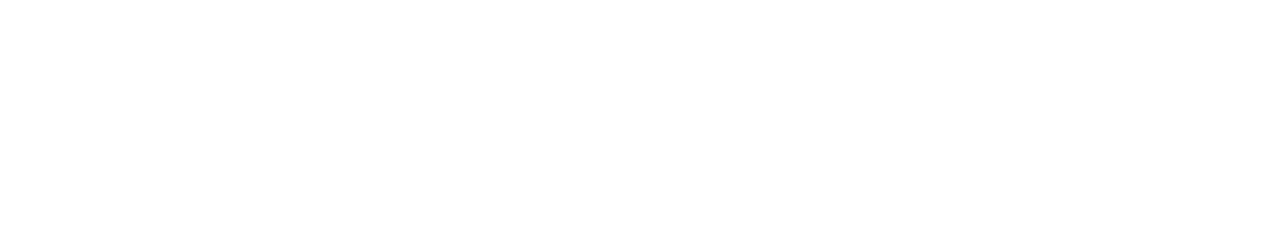
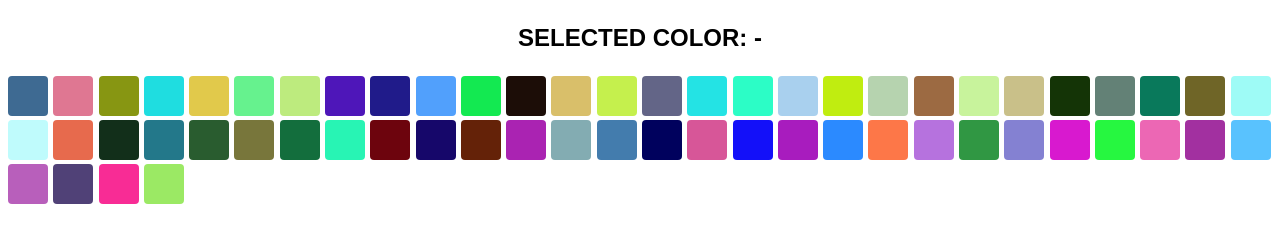
Before and after one commit to N-Koshenko/goit-lms-js-tasks, a plain HTML site: page index.html in a window 1280 px wide. Drawn offline with nearby package versions, Linux system fonts and the light colour scheme.

Commit message:
added some exercises from JS module-8

```diff
--- a/css/styles.css
+++ b/css/styles.css
@@ -69,3 +69,42 @@ button {
   margin-left: 2px;
 } */
 /* #endregion Событие focus & blur */
+
+/* #region module-8 */
+
+/* Check target element */
+
+body {
+  margin: 8px;
+  font-family: sans-serif;
+}
+
+.output {
+  text-align: center;
+  text-transform: uppercase;
+  font-size: 24px;
+  font-weight: 700;
+}
+
+.color-palette {
+  display: grid;
+  grid-template-columns: repeat(auto-fit, minmax(40px, 1fr));
+  gap: 4px;
+}
+
+.color-palette .item {
+  padding: 0;
+  margin: 0;
+  border: none;
+  border-radius: 4px;
+  width: 40px;
+  height: 40px;
+  cursor: pointer;
+  transition: transform 250ms ease-in-out;
+}
+
+.color-palette .item:hover {
+  transform: scale(1.1);
+}
+
+/* #endregion module-8 */
--- a/index.html
+++ b/index.html
@@ -24,10 +24,11 @@
     <script src="./js/module-5.js" defer></script>
     <script src="./js/module-6.js" defer></script>
     <script src="./js/module-7.js" defer></script>
+    <script src="./js/module-8.js" defer></script>
 </head>
 
 <body>
-    <!-- module-7 -->
+    <!-- #region module-7 -->
 
     <!-- Событие SUBMIT -->
     <!-- <form class="form" autocomplete="off">
@@ -65,6 +66,17 @@
     <br><br>
     <input type="text" class="text-input" /> -->
 
+    <!-- #endregion module-7 -->
+
+    <!-- #region module-8 -->
+
+    <!-- Check target element -->
+    <p class="output">Selected color: -</p>
+    <div class="color-palette"></div>
+
+    <!-- #endregion module-8 -->
+
+
 </body>
 
 </html>
--- /dev/null
+++ b/js/module-8.js
@@ -0,0 +1,52 @@
+// Check target element
+
+const colorPalette = document.querySelector(".color-palette");
+const output = document.querySelector(".output");
+
+colorPalette.addEventListener("click", selectColor);
+
+// This is where delegation «magic» happens
+function selectColor(event) {
+    if (event.target.nodeName !== "BUTTON") {
+
+    return;
+  }
+    console.log(event.target);
+
+  const selectedColor = event.target.dataset.color;
+  output.textContent = `Selected color: ${selectedColor}`;
+    output.style.color = selectedColor;
+
+    console.log(event.target.dataset);
+}
+
+// Some helper functions to render palette items
+createPaletteItems();
+
+function createPaletteItems() {
+  const items = [];
+  for (let i = 0; i < 60; i++) {
+    const color = getRandomHexColor();
+    const item = document.createElement("button");
+    item.type = "button";
+    item.dataset.color = color;
+    item.style.backgroundColor = color;
+    item.classList.add("item");
+    items.push(item);
+  }
+
+  colorPalette.append(...items);
+}
+console.log(colorPalette);
+
+function getRandomHexColor() {
+  const letters = "0123456789ABCDEF";
+  let color = "#";
+
+  for (let i = 0; i < 6; i++) {
+    color += letters[Math.floor(Math.random() * 16)];
+  }
+
+
+  return color;
+}
```
